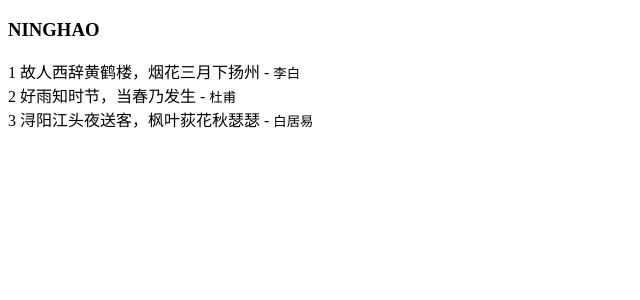
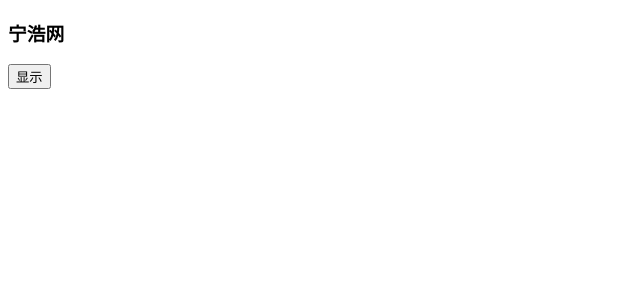
Before and after one commit to rockts/ninghao-vue, a Vue app: page / in a window 1280 px wide. Shown: the top 300 px of the page, without its empty margins (0-640 px from the left). Built offline with nearby package versions, Linux system fonts and the light colour scheme.

Commit message:
v-if：按条件显示内容

```diff
--- a/src/app/app.vue
+++ b/src/app/app.vue
@@ -1,40 +1,22 @@
 <template>
   <h3>{{ name }}</h3>
-  <div v-for="(post, index) in postList" :key="post.id">
-    {{ index + 1 }} {{ post.content }} - <small>{{ post.author }}</small>
-  </div>
+  <div v-if="visible">隐藏的内容！</div>
+  <button @click="visible = !visible">{{ visible ? '隐藏' : '显示' }}</button>
 </template>
 
 <script>
 export default {
   data() {
     return {
-      name: 'NINGHAO',
-
-      postList: [
-        {
-          id: 1,
-          content: '故人西辞黄鹤楼，烟花三月下扬州',
-          author: '李白',
-        },
-        {
-          id: 2,
-          content: '好雨知时节，当春乃发生',
-          author: '杜甫',
-        },
-        {
-          id: 3,
-          content: '浔阳江头夜送客，枫叶荻花秋瑟瑟',
-          author: '白居易',
-        },
-      ],
+      name: '宁浩网',
+      visible: false,
     };
   },
 };
 </script>
 
 <style>
-button {
-  margin: 4px;
+div {
+  margin: 8px 0;
 }
 </style>
```
